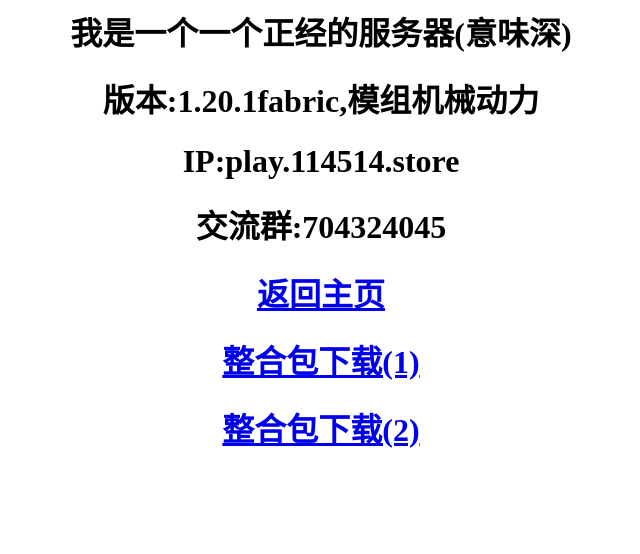
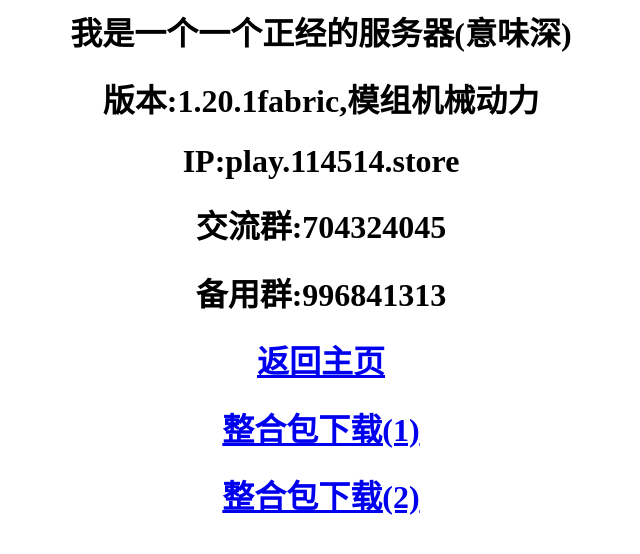
Before and after one commit to Jordan8315/xianbei114514.com, a plain HTML site: page game.html in a window 1280 px wide. Shown: the whole page, without its empty margins (319-959 px from the left). Drawn offline with Linux system fonts and the light colour scheme.

Commit message:
设置备用群

```diff
--- a/game.html
+++ b/game.html
@@ -17,6 +17,7 @@
         <h1>版本:1.20.1fabric,模组机械动力</h1>
         <h1>IP:play.114514.store</h1>
         <h1>交流群:704324045</h1>
+        <h1>备用群:996841313</h1>
         <h1><a class="return" href="https://xianbei114514.com">返回主页</a></h1>
         <h1><a class="down" href="http://server.114514.store:23333/1.20.1ad.zip">整合包下载(1)</a></h1>
         <h1><a class="down2" href="https://xianbei114514.com/file/1.20.1ad.zip">整合包下载(2)</a></h1>
```
